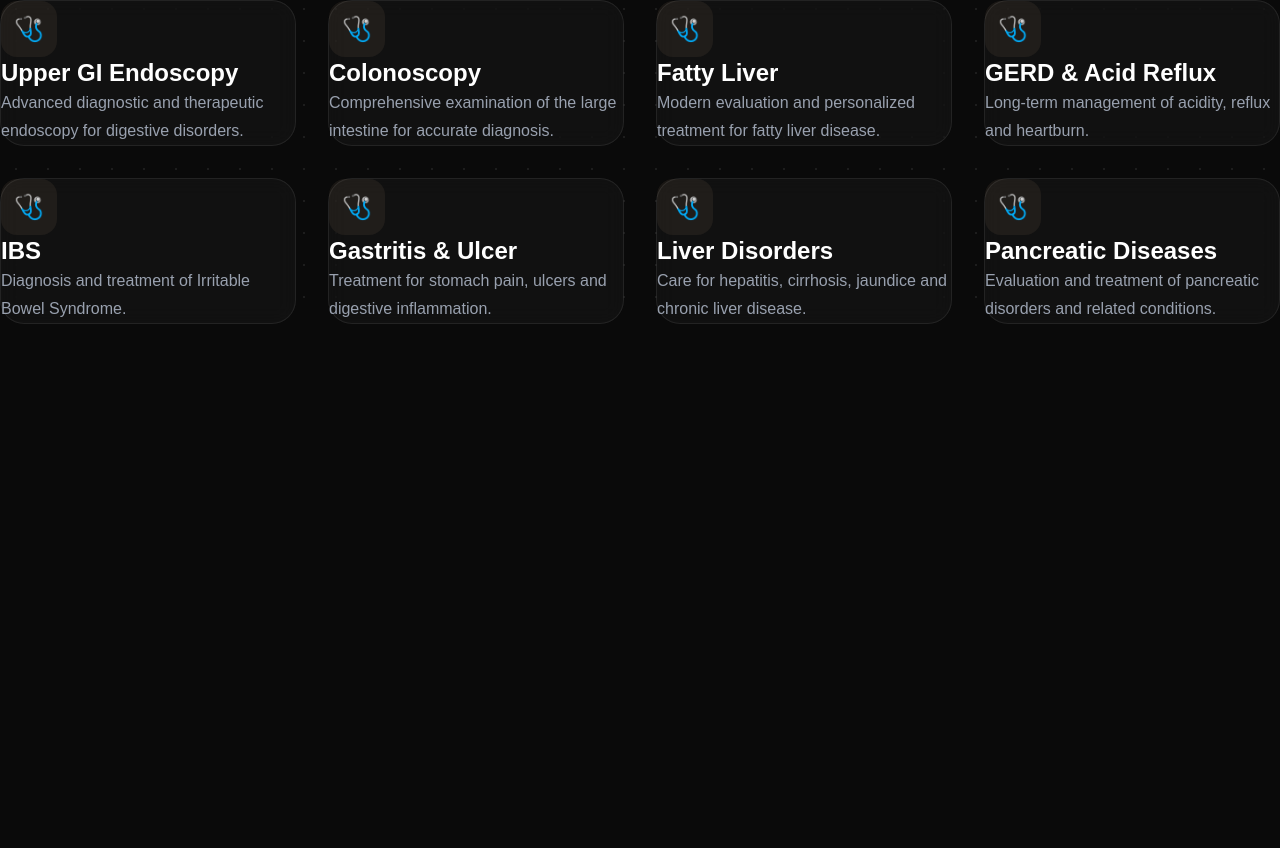
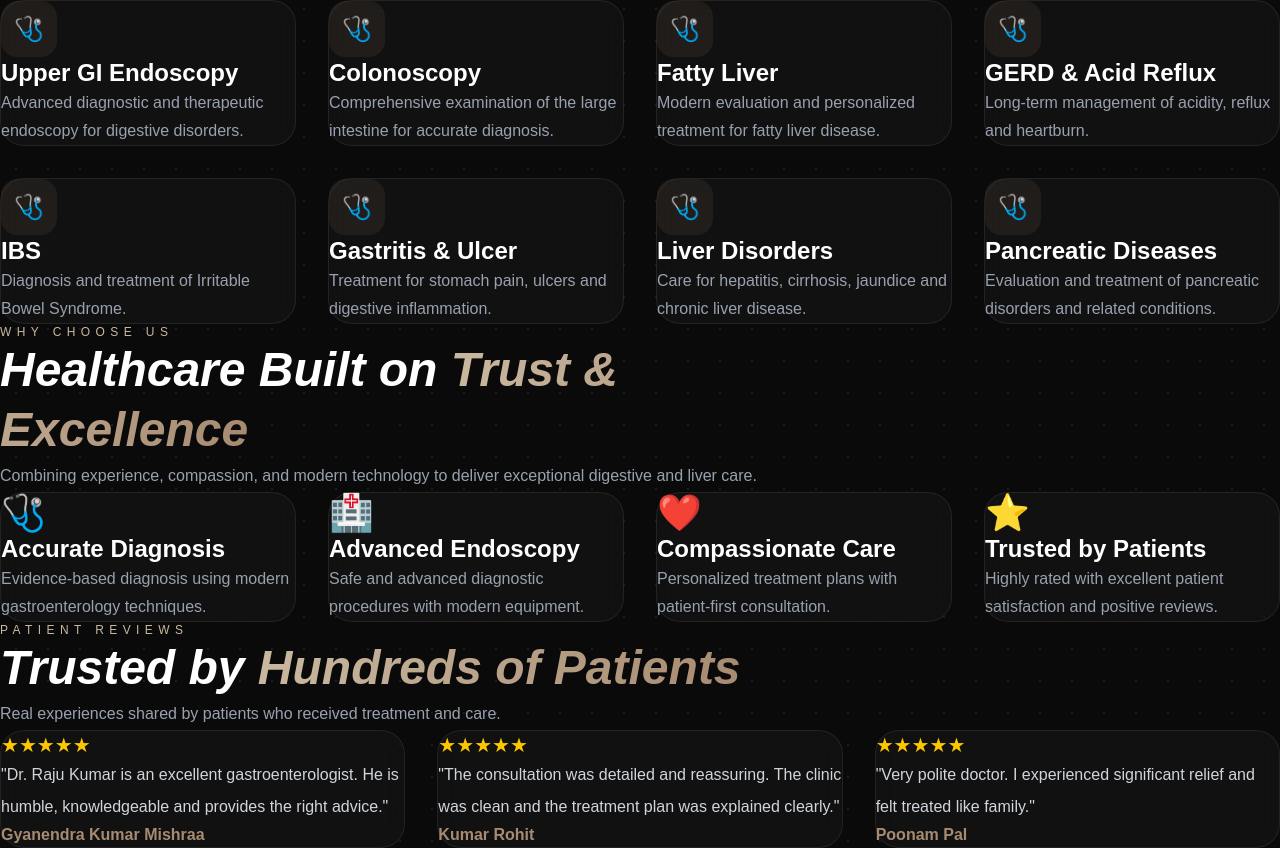
Before and after one commit to ashwathama1-cre/dr-raju-kumar-website, a Next.js app: page / in a window 1280 px wide. Shown: the part 1767-2615 px from the top of the page. Before the commit the page ends 2091 px from the top, so only its background shows below. Built offline with nearby package versions, Linux system fonts and the light colour scheme; a web font is replaced by a local one.

Commit message:
Milestone 4 - Why Choose Us and Reviews

```diff
--- a/app/page.tsx
+++ b/app/page.tsx
@@ -2,6 +2,8 @@ import Navbar from "@/components/Navbar";
 import Hero from "@/components/home/Hero";
 import About from "@/components/about/About";
 import Treatments from "@/components/treatments/Treatments";
+import WhyChoose from "@/components/highlights/WhyChoose";
+import Reviews from "@/components/highlights/Reviews";
 
 export default function Home() {
   return (
@@ -10,6 +12,8 @@ export default function Home() {
       <Hero />
       <About />
       <Treatments />
+      <WhyChoose />
+      <Reviews />
     </>
   );
 }
--- /dev/null
+++ b/components/highlights/FeatureCard.tsx
@@ -0,0 +1,25 @@
+type Props = {
+  title: string;
+  description: string;
+  icon: string;
+};
+
+export default function FeatureCard({
+  title,
+  description,
+  icon,
+}: Props) {
+  return (
+    <div className="glass rounded-[28px] p-8 transition duration-300 hover:-translate-y-2">
+      <div className="text-4xl mb-6">{icon}</div>
+
+      <h3 className="text-2xl font-semibold mb-4">
+        {title}
+      </h3>
+
+      <p className="text-gray-400 leading-7">
+        {description}
+      </p>
+    </div>
+  );
+}
--- /dev/null
+++ b/components/highlights/ReviewCard.tsx
@@ -0,0 +1,25 @@
+type Props = {
+  name: string;
+  review: string;
+};
+
+export default function ReviewCard({
+  name,
+  review,
+}: Props) {
+  return (
+    <div className="glass rounded-[28px] p-8">
+      <div className="text-yellow-400 text-xl mb-4">
+        ★★★★★
+      </div>
+
+      <p className="text-gray-300 leading-8">
+        "{review}"
+      </p>
+
+      <h4 className="mt-8 font-semibold gold">
+        {name}
+      </h4>
+    </div>
+  );
+}
--- /dev/null
+++ b/components/highlights/Reviews.tsx
@@ -0,0 +1,41 @@
+import SectionHeading from "@/components/shared/SectionHeading";
+import ReviewCard from "./ReviewCard";
+
+const reviews = [
+  {
+    name: "Gyanendra Kumar Mishraa",
+    review:
+      "Dr. Raju Kumar is an excellent gastroenterologist. He is humble, knowledgeable and provides the right advice.",
+  },
+  {
+    name: "Kumar Rohit",
+    review:
+      "The consultation was detailed and reassuring. The clinic was clean and the treatment plan was explained clearly.",
+  },
+  {
+    name: "Poonam Pal",
+    review:
+      "Very polite doctor. I experienced significant relief and felt treated like family.",
+  },
+];
+
+export default function Reviews() {
+  return (
+    <section id="reviews" className="py-32">
+      <div className="container mx-auto px-6">
+        <SectionHeading
+          label="PATIENT REVIEWS"
+          title="Trusted by"
+          highlight="Hundreds of Patients"
+          description="Real experiences shared by patients who received treatment and care."
+        />
+
+        <div className="grid lg:grid-cols-3 gap-8">
+          {reviews.map((review) => (
+            <ReviewCard key={review.name} {...review} />
+          ))}
+        </div>
+      </div>
+    </section>
+  );
+}
--- /dev/null
+++ b/components/highlights/WhyChoose.tsx
@@ -0,0 +1,50 @@
+import SectionHeading from "@/components/shared/SectionHeading";
+import FeatureCard from "./FeatureCard";
+
+const features = [
+  {
+    icon: "🩺",
+    title: "Accurate Diagnosis",
+    description:
+      "Evidence-based diagnosis using modern gastroenterology techniques.",
+  },
+  {
+    icon: "🏥",
+    title: "Advanced Endoscopy",
+    description:
+      "Safe and advanced diagnostic procedures with modern equipment.",
+  },
+  {
+    icon: "❤️",
+    title: "Compassionate Care",
+    description:
+      "Personalized treatment plans with patient-first consultation.",
+  },
+  {
+    icon: "⭐",
+    title: "Trusted by Patients",
+    description:
+      "Highly rated with excellent patient satisfaction and positive reviews.",
+  },
+];
+
+export default function WhyChoose() {
+  return (
+    <section className="py-32">
+      <div className="container mx-auto px-6">
+        <SectionHeading
+          label="WHY CHOOSE US"
+          title="Healthcare Built on"
+          highlight="Trust & Excellence"
+          description="Combining experience, compassion, and modern technology to deliver exceptional digestive and liver care."
+        />
+
+        <div className="grid md:grid-cols-2 xl:grid-cols-4 gap-8">
+          {features.map((feature) => (
+            <FeatureCard key={feature.title} {...feature} />
+          ))}
+        </div>
+      </div>
+    </section>
+  );
+}
```
